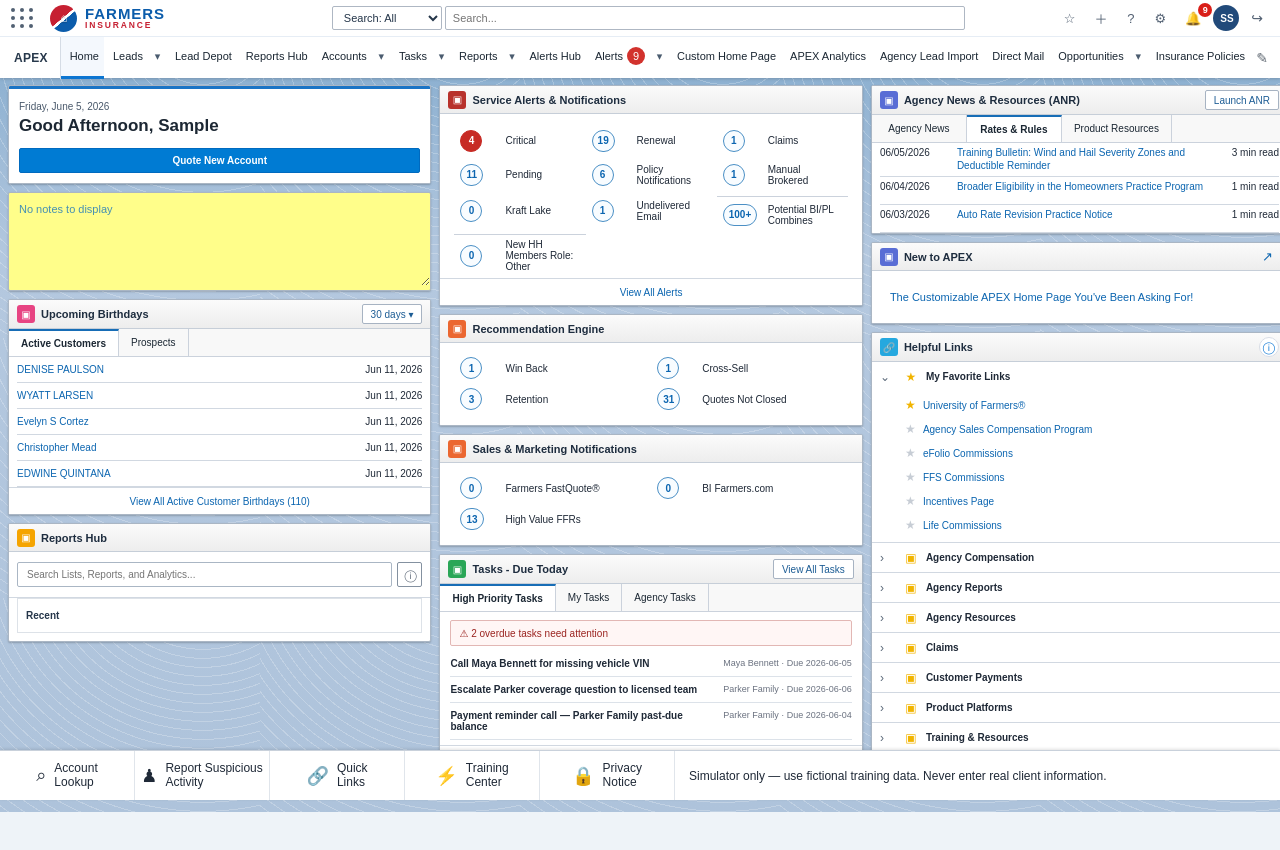
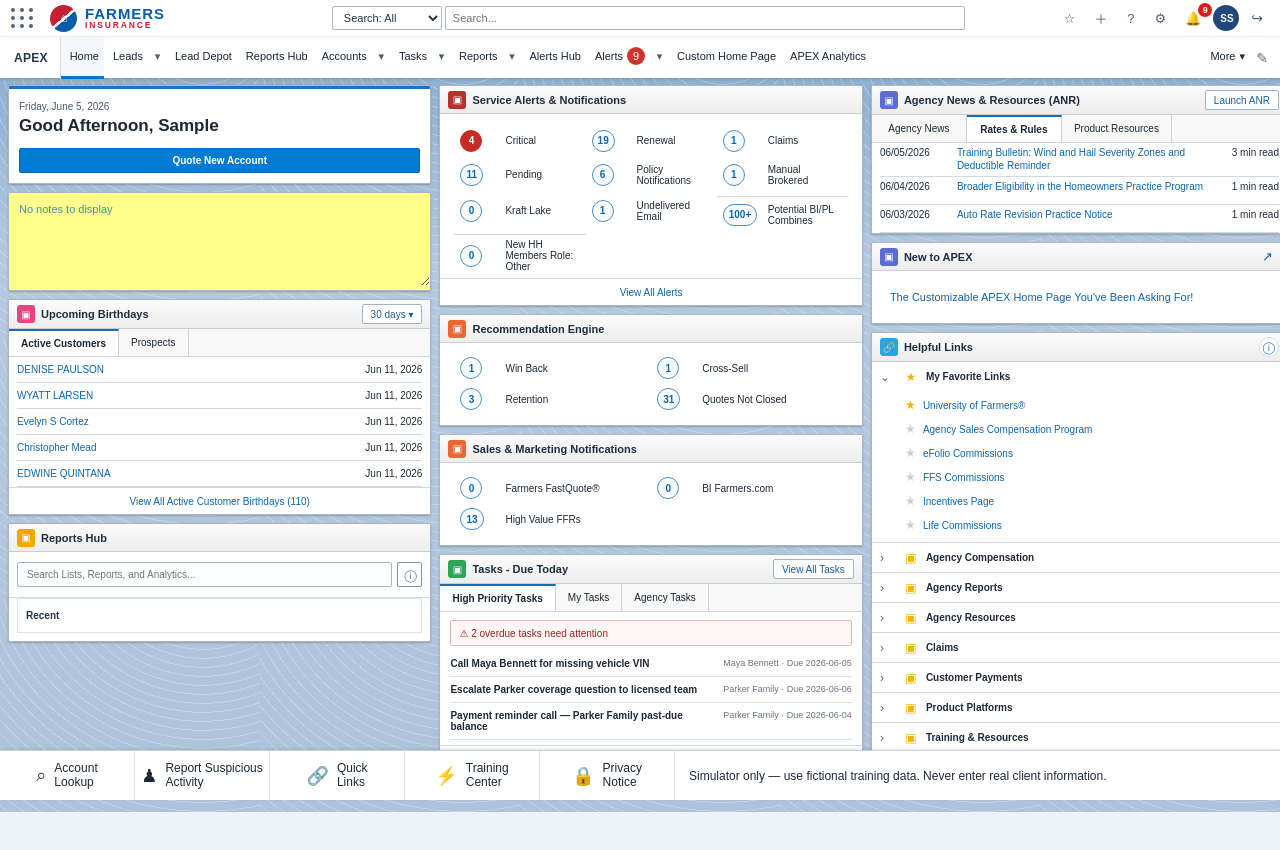
Before and after one commit to jonasrosauro122-a11y/Farmers-Simulator, a React (Vite) app: page / in a window 1280 px wide. Both pictures are taken after typing "Sample", "Sample", "Sample" into the empty fields and a click on the button "Enter CRM Simulator". Shown: the top 850 px of the page. Built offline with nearby package versions, Linux system fonts and the light colour scheme.

Commit message:
Add files via upload

```diff
--- a/src/components/TopNav.jsx
+++ b/src/components/TopNav.jsx
@@ -1,4 +1,4 @@
-import { useEffect, useRef, useState } from 'react';
+import { useEffect, useMemo, useRef, useState } from 'react';
 
 // Dashboard-first navigation modeled after the Farmers/APEX Salesforce-style tab bar.
 // Label clicks navigate. Arrow clicks open the requested quick-create menu.
@@ -42,32 +42,97 @@
   { label: 'Notifications', icon: '🔔' }
 ];
 
+const MAX_VISIBLE_BEFORE_MORE = navItems.findIndex((item) => item.id === 'calendar');
+const MIN_VISIBLE_ITEMS = 8;
+
+function estimateTabWidth(item, unreadAlerts) {
+  const labelWidth = item.label.length * 6.25;
+  const dropdownWidth = item.dropdown ? 18 : 0;
+  const badgeWidth = item.id === 'alerts' && unreadAlerts > 0 ? 22 : 0;
+  return Math.ceil(22 + labelWidth + dropdownWidth + badgeWidth);
+}
+
 export default function TopNav({ currentPage, onNavigate, unreadAlerts, onSpecialAction, trainee, onLogout }) {
   const [openMenu, setOpenMenu] = useState(null);
+  const [openMoreChild, setOpenMoreChild] = useState(null);
+  const [visibleCount, setVisibleCount] = useState(MAX_VISIBLE_BEFORE_MORE);
   const navRef = useRef(null);
+  const tabRowRef = useRef(null);
 
   useEffect(() => {
     if (!openMenu) return undefined;
     const onDocClick = (event) => {
-      if (navRef.current && !navRef.current.contains(event.target)) setOpenMenu(null);
+      if (navRef.current && !navRef.current.contains(event.target)) {
+        setOpenMenu(null);
+        setOpenMoreChild(null);
+      }
     };
     document.addEventListener('mousedown', onDocClick);
     return () => document.removeEventListener('mousedown', onDocClick);
   }, [openMenu]);
 
+  useEffect(() => {
+    const calculateVisibleTabs = () => {
+      const row = tabRowRef.current;
+      if (!row) return;
+
+      const reserveForApexAndMore = 150;
+      const available = Math.max(360, row.clientWidth - reserveForApexAndMore);
+      const maxVisible = Math.min(MAX_VISIBLE_BEFORE_MORE, navItems.length);
+      let used = 0;
+      let count = 0;
+
+      for (let index = 0; index < maxVisible; index += 1) {
+        const itemWidth = estimateTabWidth(navItems[index], unreadAlerts);
+        if (count >= MIN_VISIBLE_ITEMS && used + itemWidth > available) break;
+        used += itemWidth;
+        count += 1;
+      }
+
+      setVisibleCount(Math.max(Math.min(count, maxVisible), Math.min(MIN_VISIBLE_ITEMS, maxVisible)));
+    };
+
+    calculateVisibleTabs();
+    const observer = new ResizeObserver(calculateVisibleTabs);
+    if (tabRowRef.current) observer.observe(tabRowRef.current);
+    window.addEventListener('resize', calculateVisibleTabs);
+    return () => {
+      observer.disconnect();
+      window.removeEventListener('resize', calculateVisibleTabs);
+    };
+  }, [unreadAlerts]);
+
+  const visibleItems = useMemo(() => navItems.slice(0, visibleCount), [visibleCount]);
+  const moreItems = useMemo(() => navItems.slice(visibleCount), [visibleCount]);
+
   const handleLabelClick = (item) => {
     setOpenMenu(null);
+    setOpenMoreChild(null);
     onNavigate(item.id);
   };
 
   const handleArrowClick = (event, item) => {
     event.stopPropagation();
     if (!item.dropdown) return;
+    setOpenMoreChild(null);
     setOpenMenu(openMenu === item.id ? null : item.id);
+  };
+
+  const handleMoreClick = (event) => {
+    event.stopPropagation();
+    setOpenMenu(openMenu === 'more' ? null : 'more');
+    setOpenMoreChild(null);
+  };
+
+  const handleMoreChildClick = (event, item) => {
+    event.stopPropagation();
+    if (!item.dropdown) return;
+    setOpenMoreChild(openMoreChild === item.id ? null : item.id);
   };
 
   const handleSubClick = (sub) => {
     setOpenMenu(null);
+    setOpenMoreChild(null);
     if (sub.special) {
       onSpecialAction(sub.id);
       return;
@@ -81,6 +146,8 @@
     (item.id === 'accounts' && currentPage === 'account-detail') ||
     (item.id === 'alerts' && currentPage === 'alerts-hub')
   );
+
+  const moreHasActiveItem = moreItems.some((item) => isActive(item));
 
   return (
     <header className="top-shell farmers-top-shell">
@@ -119,8 +186,8 @@
 
       <nav className="top-nav farmers-tab-row" aria-label="Main navigation" ref={navRef}>
         <div className="brand apex-brand" onClick={() => onNavigate('home')} title="APEX">APEX</div>
-        <div className="nav-scroll farmers-nav-scroll">
-          {navItems.map((item) => (
+        <div className="nav-scroll farmers-nav-scroll" ref={tabRowRef}>
+          {visibleItems.map((item) => (
             <div className="nav-item-wrap farmers-nav-item-wrap" key={item.id}>
               <div className={`nav-combo ${isActive(item) ? 'active' : ''}`}>
                 <button className="nav-item nav-label" onClick={() => handleLabelClick(item)}>
@@ -149,6 +216,54 @@
             </div>
           ))}
         </div>
+
+        {moreItems.length > 0 && (
+          <div className="nav-item-wrap farmers-nav-item-wrap farmers-more-wrap">
+            <div className={`nav-combo farmers-more-combo ${moreHasActiveItem ? 'active' : ''}`}>
+              <button
+                className="nav-item nav-label farmers-more-button"
+                aria-haspopup="menu"
+                aria-expanded={openMenu === 'more'}
+                onClick={handleMoreClick}
+              >
+                More <span className="farmers-more-caret">▾</span>
+              </button>
+            </div>
+            {openMenu === 'more' && (
+              <div className="dropdown-menu farmers-dropdown farmers-more-dropdown" role="menu">
+                {moreItems.map((item) => (
+                  <div className="farmers-more-group" key={`more-${item.id}`}>
+                    <div className={`farmers-more-row ${isActive(item) ? 'active' : ''}`}>
+                      <button className="farmers-more-label" role="menuitem" onClick={() => handleLabelClick(item)}>
+                        {item.label}
+                      </button>
+                      {item.dropdown && (
+                        <button
+                          className="farmers-more-row-arrow"
+                          aria-label={`Show ${item.label} quick actions`}
+                          aria-expanded={openMoreChild === item.id}
+                          onClick={(event) => handleMoreChildClick(event, item)}
+                        >
+                          {openMoreChild === item.id ? '▾' : '▸'}
+                        </button>
+                      )}
+                    </div>
+                    {openMoreChild === item.id && item.dropdown && (
+                      <div className="farmers-more-submenu">
+                        {item.dropdown.map((sub) => (
+                          <button key={`more-${item.id}-${sub.id}`} role="menuitem" onClick={() => handleSubClick(sub)}>
+                            {sub.label}
+                          </button>
+                        ))}
+                      </div>
+                    )}
+                  </div>
+                ))}
+              </div>
+            )}
+          </div>
+        )}
+
         <button className="pencil-button farmers-pencil" title="Customize home page" onClick={() => onNavigate('custom-home')}>✎</button>
       </nav>
     </header>
```
